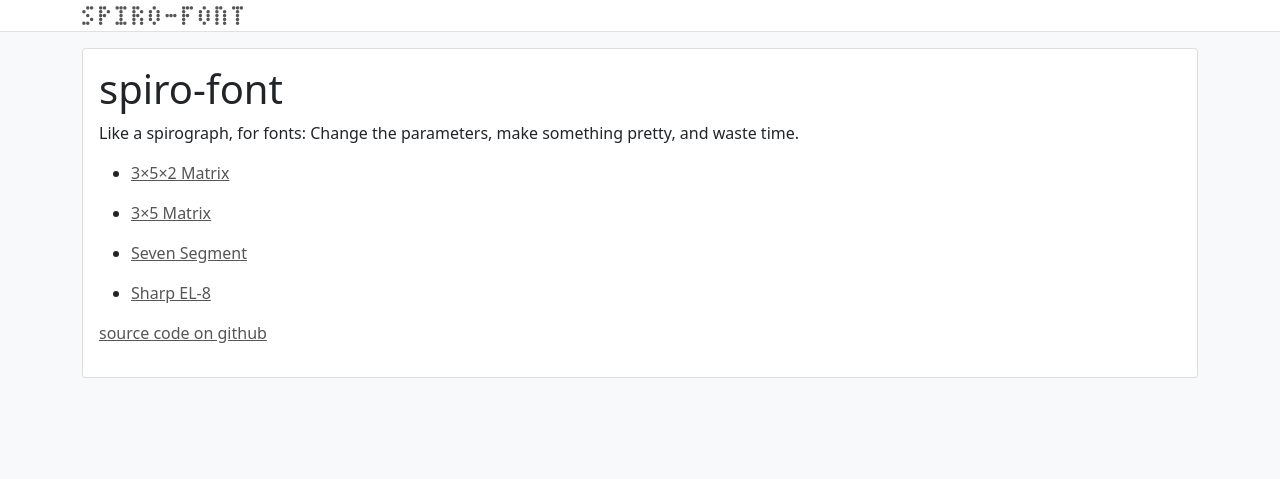
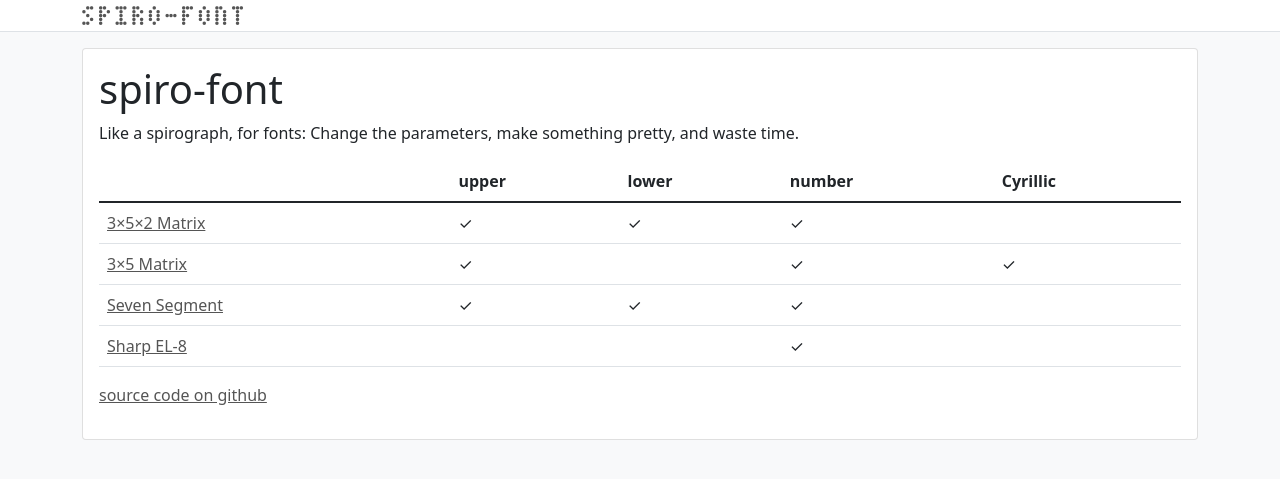
Before and after one commit to mccalluc/spiro-font, a Jekyll site: the page built from docs/index.md, in a window 1280 px wide. Shown: the top 479 px of the page. Built offline with Jekyll 4.4.1, drawn with Linux system fonts in a browser that asks for light colours.

Commit message:
favicon + character classes + affine transform last (#44)
* table of character classes

* shorter headers

* Add favicon / apply affine transformations after buffering

```diff
--- a/docs/_layouts/default.html
+++ b/docs/_layouts/default.html
@@ -7,6 +7,7 @@
     <meta name="viewport" content="width=device-width, initial-scale=1">
     <link href="https://cdn.jsdelivr.net/npm/bootstrap@5.1.3/dist/css/bootstrap.min.css" rel="stylesheet" integrity="sha384-1BmE4kWBq78iYhFldvKuhfTAU6auU8tT94WrHftjDbrCEXSU1oBoqyl2QvZ6jIW3" crossorigin="anonymous">
     <link href="{{ site.baseurl }}/assets/css/style.css" rel="stylesheet">
+    <link rel="shortcut icon" type="image/png" href="{{ site.baseurl }}/assets/img/favicon-32x32.png">
     <title>spiro-font | {{ page.title }}</title>
   </head>
   <body class="bg-light">
--- a/docs/index.md
+++ b/docs/index.md
@@ -7,9 +7,39 @@ layout: home
 
 Like a spirograph, for fonts: Change the parameters, make something pretty, and waste time.
 
+<style>
+  td > p { display: inline; } /* Jekyll adds an extra <p>. */
+</style>
+
+<table class="table">
+<thead>
+<tr>
+<th></th>
+<th>upper</th>
+<th>lower</th>
+<th>number</th>
+<th>Cyrillic</th>
+</tr>
+</thead>
+
+<tbody>
+
 {% for font in site.segmented %}
 {% capture url %}{{ site.baseurl }}{{ font.url }}{% endcapture %}
-- [{{ font.name }}]({{ url }})
+
+<tr>
+<td markdown="1">
+[{{ font.name }}]({{ url }})
+</td>
+<td>{% if font.init.segmentMap['Z'] %} ✓ {% endif %}</td>
+<td>{% if font.init.segmentMap['z'] %} ✓ {% endif %}</td>
+<td>{% if font.init.segmentMap['9'] %} ✓ {% endif %}</td>
+<td>{% if font.init.segmentMap['Я'] %} ✓ {% endif %}</td>
+</tr>
+
 {% endfor %}
 
+</tbody>
+</table>
+
 [source code on github](https://github.com/mccalluc/spiro-font)
```
Also changed, not shown: docs/assets/js/Stencil.js (+7 -5 lines), docs/assets/img/favicon-32x32.png (added).
